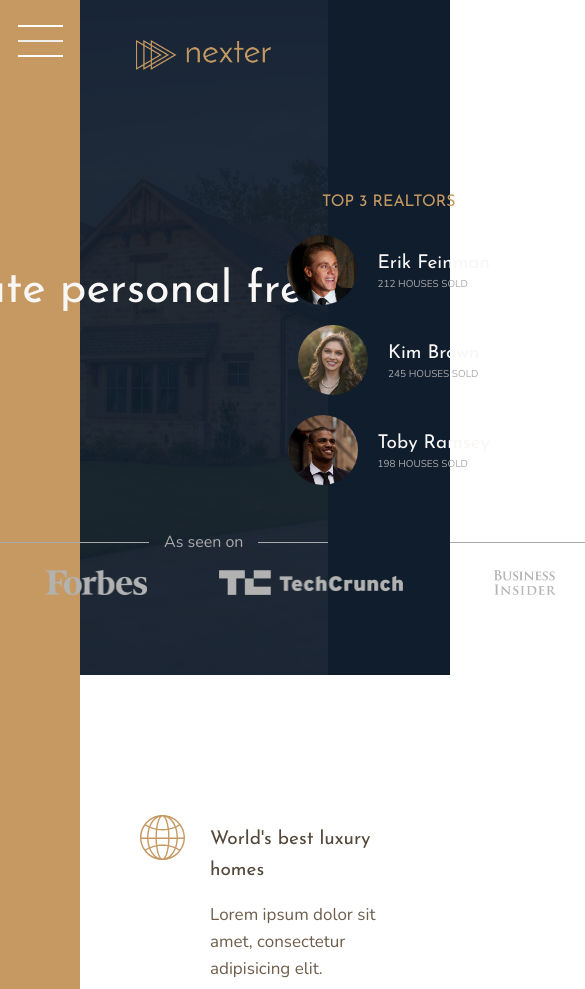
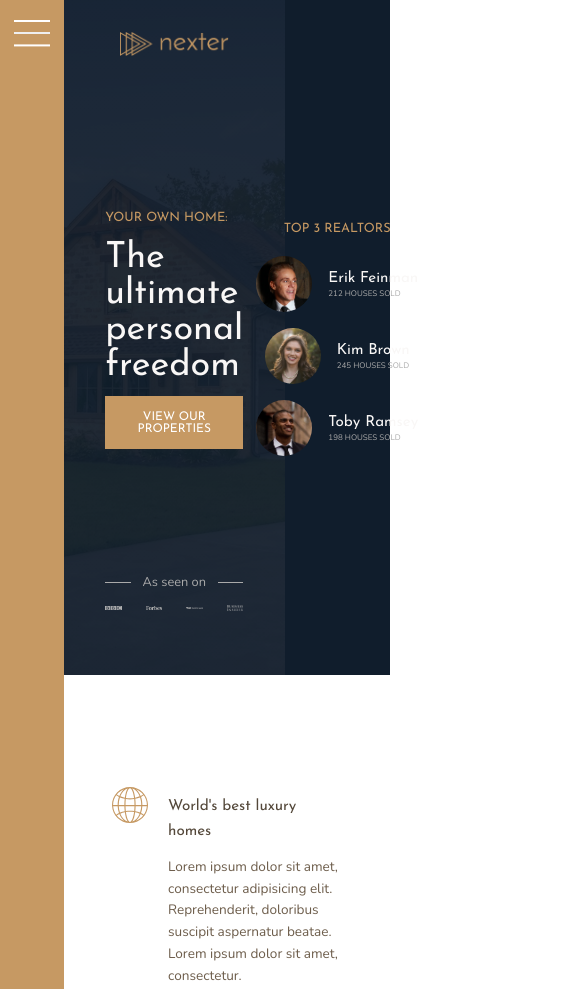
Before and after one commit to bechandrakant/realtors-project, a website: page index.html in a window 390 px wide. Shown: the top 989 px of the page, 585 px wide, since content can reach past the window. Drawn offline with nearby package versions, Linux system fonts and the light colour scheme.

Commit message:
feat(responsive): make ui responsive

```diff
--- a/sass/_base.scss
+++ b/sass/_base.scss
@@ -14,6 +14,9 @@ $color-grey-dark-2: #6d5d4b;
 $font-primary: "Nunito", sans-serif;
 $font-display: "Josefin Sans", sans-serif;
 
+// RESPONSIVE BREAKPOINTS
+$bp-largest: 75em; // 75 x 16 = 1200
+
 *,
 *::after,
 *::before {
@@ -25,6 +28,10 @@ $font-display: "Josefin Sans", sans-serif;
 html {
   box-sizing: border-box;
   font-size: 62.5%;
+
+  @media only screen and (max-width: $bp-largest) {
+    font-size: 50%;
+  }
 }
 
 body {
--- a/sass/_header.scss
+++ b/sass/_header.scss
@@ -12,8 +12,8 @@
   padding-top: 4rem;
 
   display: grid;
-  grid-template-rows: 1fr min-content 6rem 1fr;
-  grid-template-columns: max-content;
+  grid-template-rows: 1fr min-content minmax(6rem, min-content) 1fr;
+  grid-template-columns: minmax(min-content, max-content);
   row-gap: 1.5rem;
   justify-content: center;
 
@@ -50,9 +50,11 @@
     grid-template-columns: repeat(4, 1fr);
     justify-items: center;
     column-gap: 3rem;
+    align-items: center;
 
     img {
-      height: 2.5rem;
+      max-height: 2.5rem;
+      max-width: 100%;
       filter: brightness(70%);
     }
   }
```
Also changed, not shown: css/style.css.
